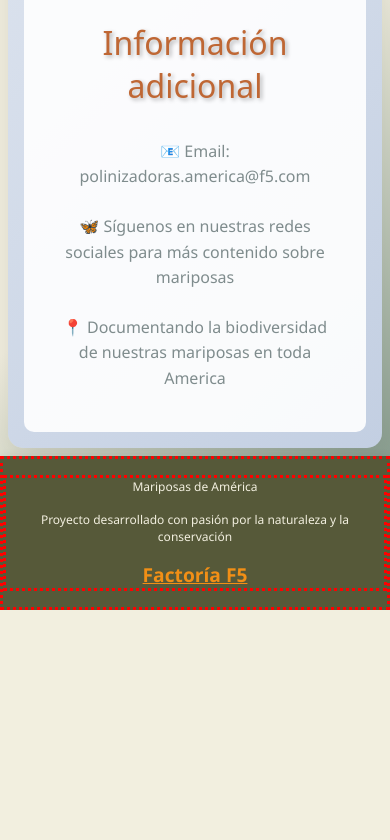
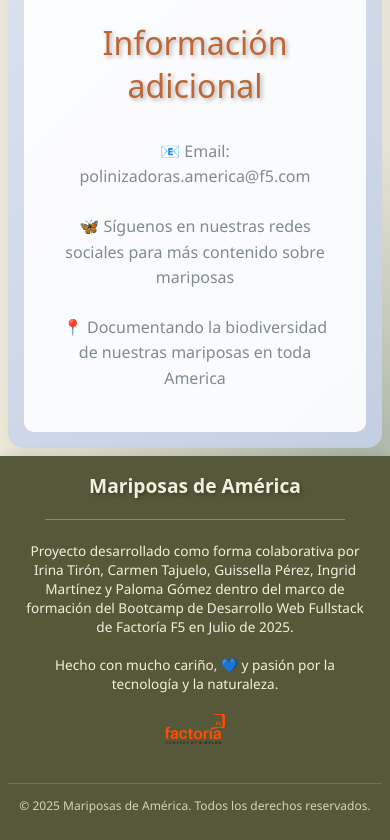
Before and after one commit to irinatiron/polinizadores-america-mariposas, a React (Vite) app: page /formulario in a window 390 px wide. Shown: the part 1145-1985 px from the top of the page. Before the commit the page ends 1755 px from the top, so only its background shows below. Built offline with nearby package versions, Linux system fonts and the light colour scheme; a web font is replaced by a local one.

Commit message:
FEAT: update responsiveness in footer. F5 logo added. (#28)

```diff
--- a/src/components/Footer.css
+++ b/src/components/Footer.css
@@ -1,31 +1,148 @@
 /*---FOOTER---*/
 .footer {
-  border: 3px dotted red;
   background-color: var(--color-olive-green);
   color: var(--color-light-beige);
   text-align: center;
-  padding: 1rem 0;
+  padding: 2rem 1rem 1rem;
   width: 100%;
-  bottom: 0;
+  margin-top: auto; /* Para sticky footer si usas flexbox en el body */
   z-index: 1000;
-  box-shadow: 0 2px 10px rgba(0, 0, 0, 0.1);
+  box-shadow: 0 -2px 10px rgba(0, 0, 0, 0.1);
 }
 
 .footer-content {
   max-width: 1200px;
   margin: 0 auto;
+  display: flex;
+  flex-direction: column;
+  align-items: center;
+  gap: 1rem;
 }
 
 .footer-logo {
-  margin-bottom: 1rem;
+  font-size: 1.5rem;
+  font-weight: bold;
+  margin: 0;
+  color: var(--color-light-beige);
 }
 
 .footer-text {
-  margin-bottom: 1rem;
+  margin: 0;
+  font-size: 1rem;
+  line-height: 1.5;
+  max-width: 600px;
 }
 
 .footer-brand {
-  font-size: 1.2rem;
-  font-weight: 600;
-  color: var(--color-accent-orange);
+  display: inline-block;
+  text-decoration: none;
+  transition: all 0.3s ease;
+  padding: 0.5rem;
+  border-radius: 8px;
 }
+
+.footer-brand:hover {
+  background-color: rgba(255, 255, 255, 0.1);
+  transform: translateY(-2px);
+}
+
+.footer-brand:focus {
+  outline: 2px solid var(--color-accent-orange);
+  outline-offset: 2px;
+}
+
+/* Logo styling dentro del footer-brand */
+.footer-brand img {
+  height: 70px;
+  width: auto;
+  transition: all 0.3s ease;
+  filter: brightness(1.1);
+}
+
+.footer-brand:hover img {
+  transform: scale(1.05);
+  filter: brightness(1.2);
+}
+
+/* Separador visual */
+.footer-divider {
+  width: 60%;
+  height: 1px;
+  background-color: rgba(255, 255, 255, 0.3);
+  border: none;
+  margin: 0.5rem 0;
+}
+
+/* Copyright section */
+.footer-copyright {
+  font-size: 0.9rem;
+  opacity: 0.8;
+  margin-top: 1rem;
+  border-top: 1px solid rgba(255, 255, 255, 0.2);
+  padding-top: 1rem;
+  width: 100%;
+}
+
+/* Responsive design */
+@media screen and (max-width: 768px) {
+  .footer {
+    padding: 1.5rem 0.5rem 1rem;
+  }
+
+  .footer-logo {
+    font-size: 1.3rem;
+  }
+
+  .footer-text {
+    font-size: 0.9rem;
+    padding: 0 1rem;
+  }
+
+  .footer-brand img {
+    height: 35px;
+  }
+
+  .footer-divider {
+    width: 80%;
+  }
+}
+
+@media screen and (max-width: 480px) {
+  .footer {
+    padding: 1rem 0.5rem;
+  }
+
+  .footer-content {
+    gap: 0.8rem;
+  }
+
+  .footer-logo {
+    font-size: 1.2rem;
+  }
+
+  .footer-text {
+    font-size: 0.85rem;
+    line-height: 1.4;
+  }
+
+  .footer-brand img {
+    height: 30px;
+  }
+
+  .footer-copyright {
+    font-size: 0.8rem;
+    margin-top: 0.8rem;
+    padding-top: 0.8rem;
+  }
+}
+
+/* Para pantallas muy pequeñas */
+@media screen and (max-width: 320px) {
+  .footer-text {
+    font-size: 0.8rem;
+  }
+
+  .footer-brand img {
+    height: 25px;
+  }
+}
--- a/src/components/Footer.jsx
+++ b/src/components/Footer.jsx
@@ -1,15 +1,40 @@
 import './Footer.css';
+
 function Footer() {
+    const currentYear = new Date().getFullYear();
+
     return (
         <footer className="footer">
+            <div className="footer-content">
+                <h2 className="footer-logo">Mariposas de América</h2>
 
-            <div className="footer-content" style={{border: "3px dotted red"}}>
-                <p className="footer-logo">Mariposas de América</p>
-                <p className="footer-text">Proyecto desarrollado con pasión por la naturaleza y la conservación</p>
-                <a href="https://factoriaf5.org/" target='_blank' className="footer-brand">Factoría F5</a>
+                <hr className="footer-divider" />
+
+                <p className="footer-text">
+                    Proyecto desarrollado como forma colaborativa por Irina Tirón, Carmen Tajuelo, Guissella Pérez, Ingrid Martínez y Paloma Gómez dentro del marco de formación del Bootcamp de Desarrollo Web Fullstack de Factoría F5 en Julio de 2025. <br /><br />
+                    Hecho con mucho cariño, 💙 y pasión por la tecnología y la naturaleza.
+                </p>
+
+                <a
+                    href="https://factoriaf5.org/"
+                    target="_blank"
+                    rel="noopener noreferrer"
+                    className="footer-brand"
+                    aria-label="Visitar sitio web de Factoría F5"
+                >
+                    <img
+                        src="src\assets\images\logo-factoriaf5.png"
+                        alt="Logo de Factoría F5"
+                        className="h-8"
+                    />
+                </a>
+
+                <div className="footer-copyright">
+                    <p>&copy; {currentYear} Mariposas de América. Todos los derechos reservados.</p>
+                </div>
             </div>
-
         </footer>
     )
 }
+
 export default Footer;
```
Also changed, not shown: src/assets/images/logo-factoriaf5.png (added).
